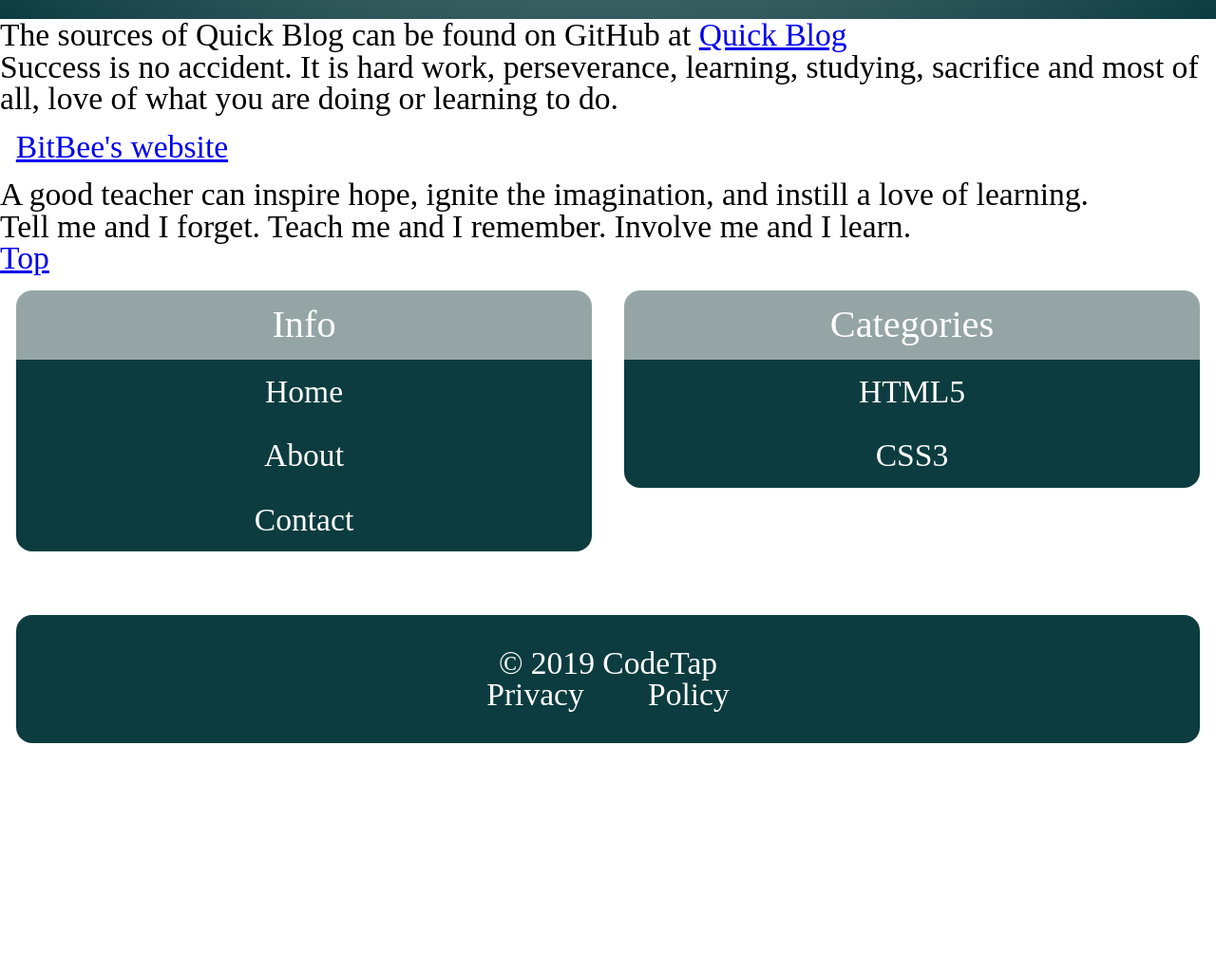
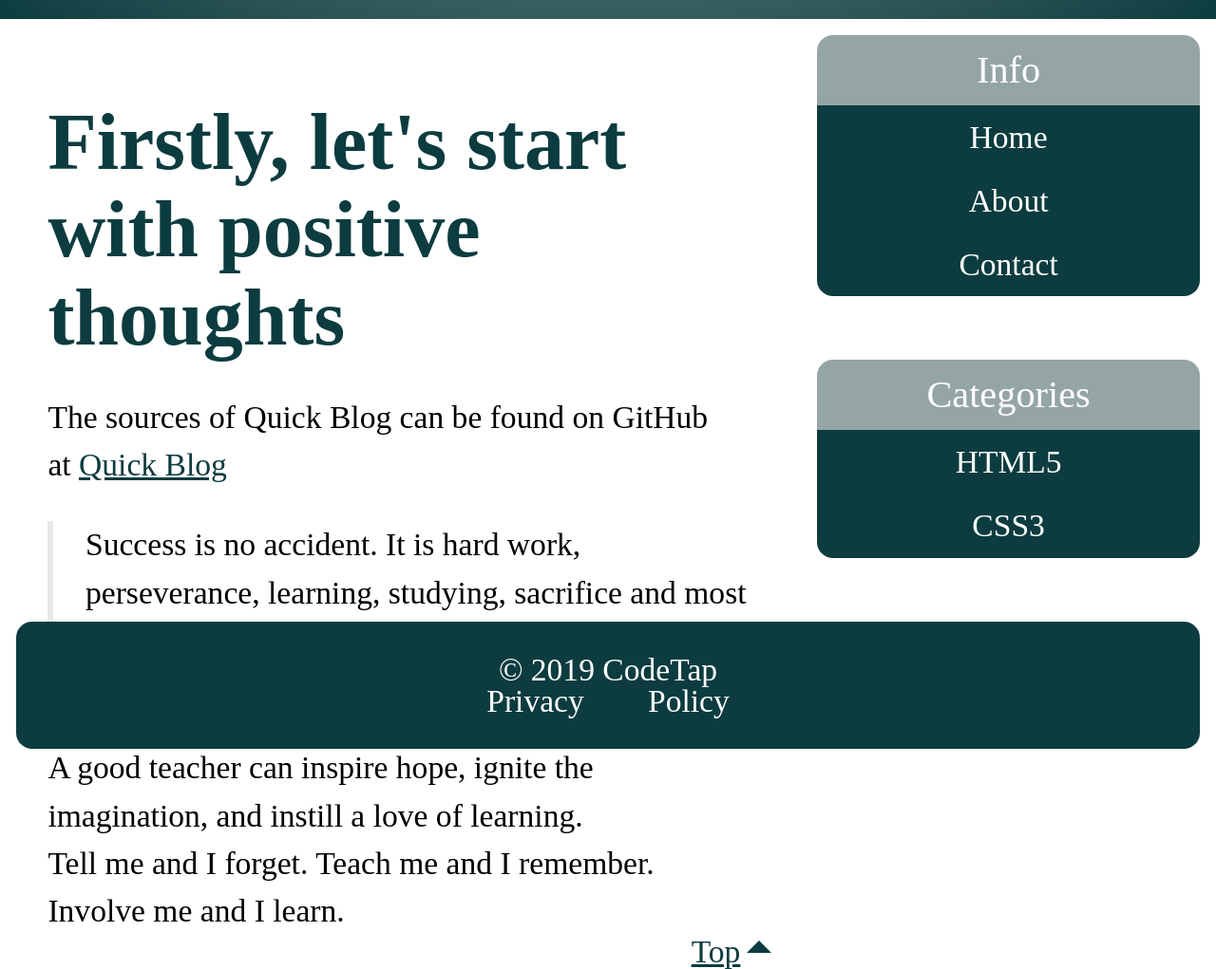
Before and after one commit to tandaraelena/quick-blog, a plain HTML site: page src/index.pug in a window 1280 px wide. Shown: the part 780-1801 px from the top of the page at 95% size. Before the commit the page ends 1579 px from the top, so only its background shows below. Drawn offline with nearby package versions, Linux system fonts and the light colour scheme; files that its build step writes are made by us from their sources; a web font is replaced by a local one.

Commit message:
Style the desktop version using display grid

```diff
--- a/src/_component/config/color.scss
+++ b/src/_component/config/color.scss
@@ -27,3 +27,4 @@ $color-buttercup: #f1c40f;
 $color-golden-grass: #dd9a2d;
 $color-white: #fff;
 $color-mariner: #82939e;
+$color-athens-gray: #e7e9ec;
--- a/src/_component/layout/layout-mobile.scss
+++ b/src/_component/layout/layout-mobile.scss
@@ -73,6 +73,59 @@ html {
   }
 }
 
+
+.top {
+  display: block;
+  text-align: right;
+}
+
+.top-arrow {
+  margin: 0 0.2rem;
+  position: relative;
+
+  &:after {
+    content: '';
+    position: absolute;
+    // right: 0.3rem;
+    top: 0.2rem;
+    // display: block;
+    width: 0px;
+    height: 0px;
+    border-bottom: 0.4rem solid $color-darker;
+    border-left: 0.4rem solid transparent;
+    border-right: 0.4rem solid transparent;
+  }
+}
+
+a {
+  color: $color-darker;
+}
+
+p {
+  line-height: 1.5;
+}
+
+.content {
+  padding: 1.5rem;
+
+  h2 {
+    font-size: 2.5rem;
+    color: $color-darker;
+    font-weight: bold;
+    padding: 1rem 0;
+    line-height: 1.1;
+    text-align: initial;
+  }
+  blockquote {
+    border-left: 0.2rem solid $color-athens-gray;
+    padding-left: 1rem;
+    margin: 1rem 0;
+  }
+  .blockqoute-footer {
+    margin: 0.5rem 0;
+  }
+}
+
 // * {
 //   margin: 0;
 //   padding: 0;
--- a/src/_component/menu/menu-desktop.scss
+++ b/src/_component/menu/menu-desktop.scss
@@ -1,3 +1,22 @@
 @media (min-width: 1280px) {
+  body {
+    grid-template-columns: 1fr 13rem;
+    grid-template-rows: 100vh 1fr 1fr 5rem;
+  }
 
+  .welcome {
+    grid-column: 1/3;
+    grid-row: 1/2;
+  }
+  .content {
+    grid-column: 1/2;
+    grid-row: 2/4;
+  }
+  footer {
+    grid-column: 1/3;
+    grid-row: 4/5;
+  }
+  .menu__panel {
+    grid-column: 2/3;
+  }
 }
--- a/src/index.pug
+++ b/src/index.pug
@@ -13,6 +13,7 @@ block content
             span.continue-arrow
     .content
         #continue
+        h2 Firstly, let's start with positive thoughts
         p
             | The sources of Quick Blog can be found on GitHub at&nbsp;
             //- or | #{" "}
@@ -20,9 +21,11 @@ block content
         blockquote.blockqoute
             .blockqoute__body
                 p Success is no accident. It is hard work, perseverance, learning, studying, sacrifice and most of all, love of what you are doing or learning to do.
-            footer.blockqoute-footer
+            .blockqoute-footer
                 a(href="http://bitbee.uk", target="_blank") BitBee's website
         p.lead A good teacher can inspire hope, ignite the imagination, and instill a love of learning.
         p
             small Tell me and I forget. Teach me and I remember. Involve me and I learn.
-        a(href="#top") Top
+        a.top(href="#top")
+            span Top
+            span.top-arrow
```
